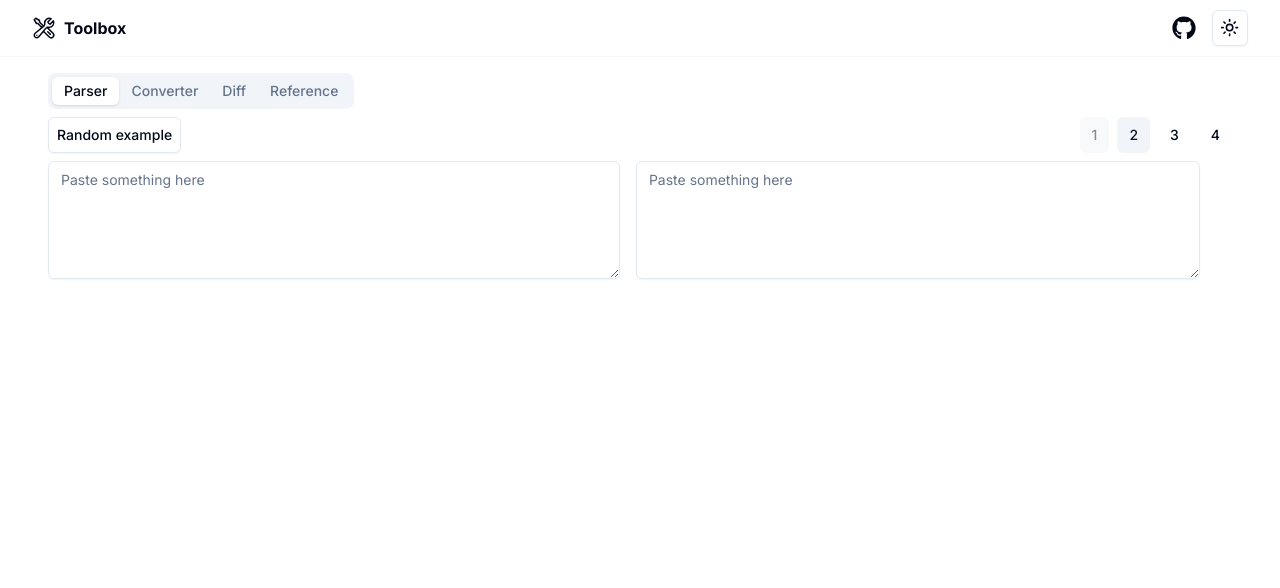
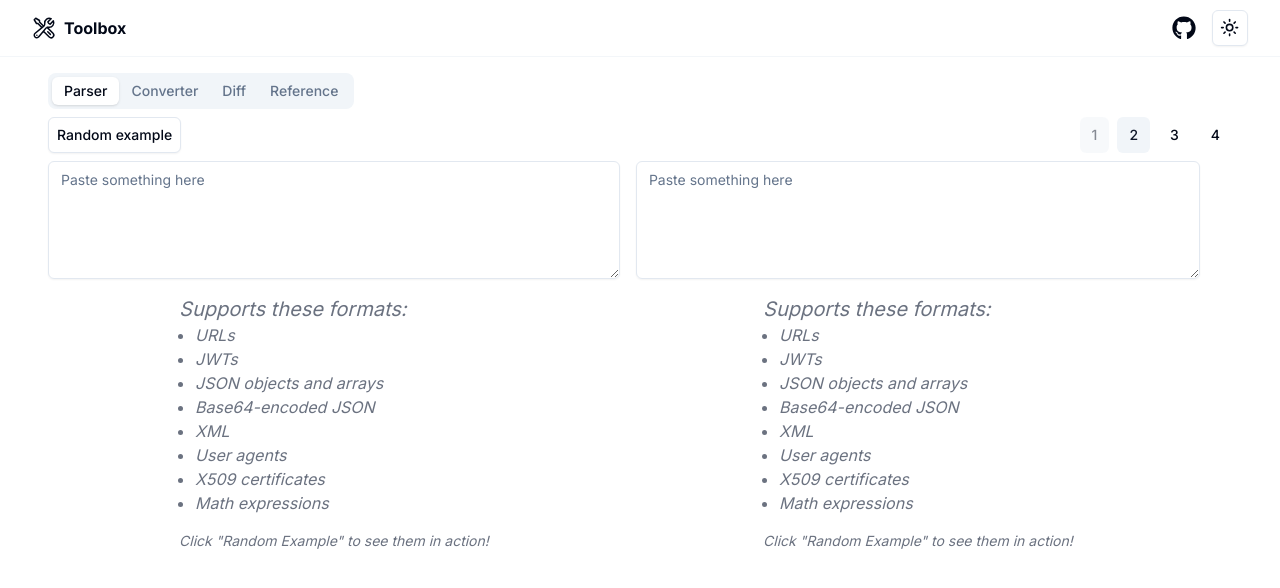
Before and after one commit to thameera/toolbox, a Next.js app: page / in a window 1280 px wide. Shown: the top 588 px of the page. Built offline with nearby package versions, Linux system fonts and the light colour scheme.

Commit message:
Parser: Implement NoneResult

```diff
--- a/src/components/parser/parser-column.tsx
+++ b/src/components/parser/parser-column.tsx
@@ -24,6 +24,7 @@ import { ParserBase64JSONResult } from "./parser-base64json-result";
 import { DynamicTextarea } from "../dynamic-textarea";
 import { ParserCertResult } from "./parser-cert-result";
 import { ParserMathExprResult } from "./parser-mathexpr-result";
+import { ParserNoneResult } from "./parser-none-result";
 
 type TParsedState = TParseTypes | "";
 
@@ -85,6 +86,7 @@ export const ParserColumn = forwardRef<ParserColumnRef>(
           {type === "math-expr" && (
             <ParserMathExprResult mathExpr={parsedData as IParsedMathExpr} />
           )}
+          {type === "" && <ParserNoneResult />}
         </div>
       </div>
     );
--- /dev/null
+++ b/src/components/parser/parser-none-result.tsx
@@ -0,0 +1,22 @@
+export function ParserNoneResult(): JSX.Element {
+  return (
+    <div className="flex items-center justify-center w-full min-h-[30vh]">
+      <div className="italic text-gray-500">
+        <div className="text-xl">Supports these formats:</div>
+        <ul className="list-disc pl-4">
+          <li>URLs</li>
+          <li>JWTs</li>
+          <li>JSON objects and arrays</li>
+          <li>Base64-encoded JSON</li>
+          <li>XML</li>
+          <li>User agents</li>
+          <li>X509 certificates</li>
+          <li>Math expressions</li>
+        </ul>
+        <div className="text-sm mt-4">
+          Click "Random Example" to see them in action!
+        </div>
+      </div>
+    </div>
+  );
+}
```
